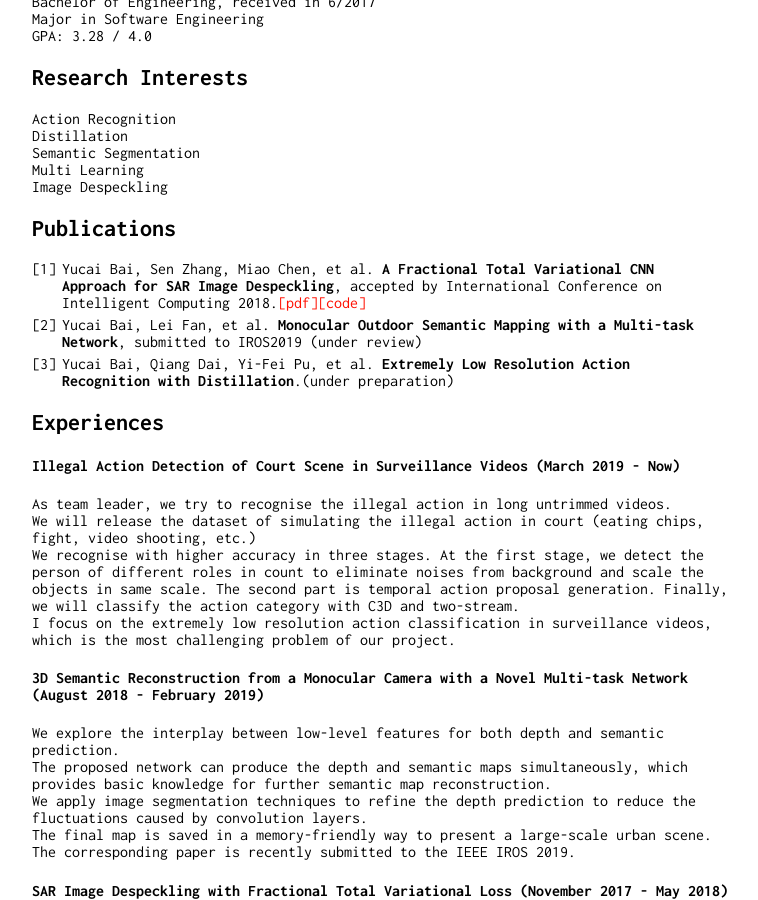
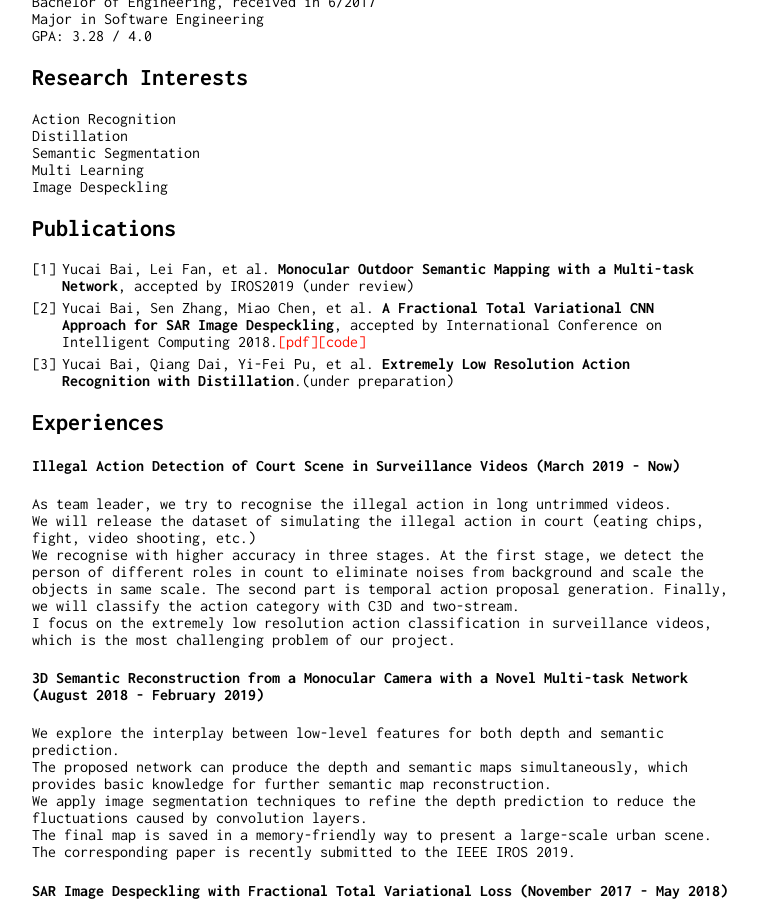
Before and after one commit to RaymondByc/raymondbyc-github.io, a Jekyll site: the page built from index.md, in a window 1280 px wide and 900 px high, scrolled down 517 px. Shown: the whole window, without its empty margins (258-1016 px from the left). Built offline with Jekyll 4.4.1, drawn with Linux system fonts in a browser that asks for light colours; our own code applies the rules of GitHub Pages for plain Markdown files.

Commit message:
index update.

```diff
--- a/index.md
+++ b/index.md
@@ -31,9 +31,8 @@ Multi Learning
 Image Despeckling
 
 ## Publications
-
-1. Yucai Bai, Sen Zhang, Miao Chen, et al. __A Fractional Total Variational CNN Approach for SAR Image Despeckling__, accepted by International Conference on Intelligent Computing 2018.[\[pdf\]](https://link.springer.com/chapter/10.1007/978-3-319-95957-3_46)[\[code\]](https://github.com/RaymondByc/FID-CNN)
-2. Yucai Bai, Lei Fan, et al. __Monocular Outdoor Semantic Mapping with a Multi-task Network__, submitted to IROS2019 (under review)
+1. Yucai Bai, Lei Fan, et al. __Monocular Outdoor Semantic Mapping with a Multi-task Network__, accepted by IROS2019 (under review)
+2. Yucai Bai, Sen Zhang, Miao Chen, et al. __A Fractional Total Variational CNN Approach for SAR Image Despeckling__, accepted by International Conference on Intelligent Computing 2018.[\[pdf\]](https://link.springer.com/chapter/10.1007/978-3-319-95957-3_46)[\[code\]](https://github.com/RaymondByc/FID-CNN)
 3. Yucai Bai, Qiang Dai, Yi-Fei Pu, et al. __Extremely Low Resolution Action Recognition with Distillation__.(under preparation)
 
 ## Experiences
```
